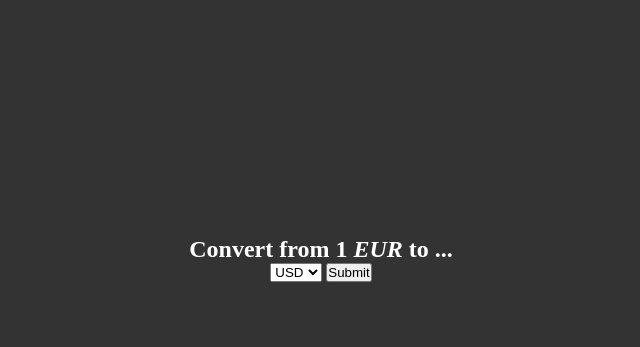
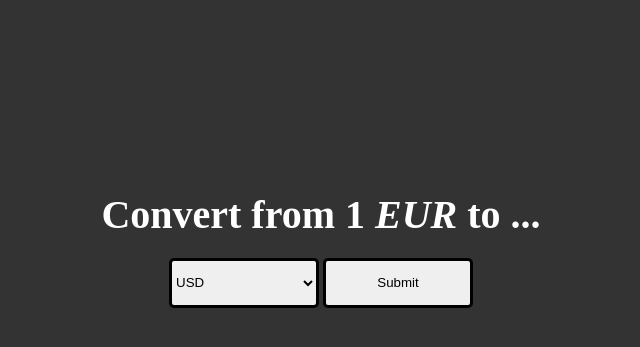
Before and after one commit to robbyrenz/currency-exchange-rate, a Flask app: page / in a window 1280 px wide. Shown: the part 177-524 px from the top of the page, without its empty margins (319-959 px from the left). Run offline with Flask 2, Linux system fonts and the light colour scheme.

Commit message:
styled the form

```diff
--- a/static/styles.css
+++ b/static/styles.css
@@ -35,3 +35,29 @@ h1 {
     font-style: italic;
     text-transform: uppercase;
 }
+
+select, button {
+    border: 3px solid black;
+    border-radius: 5px;
+    width: 150px;
+    height: 50px;
+}
+
+button {
+    transition: all 0.5s ease;
+}
+
+button:hover {
+    transform: scale(1.1);
+    background: white;
+    color: black;
+    border: 5px solid black;
+}
+
+form {
+    margin: 20px;
+}
+
+h2 {
+    font-size: 2.5em;
+}
```
